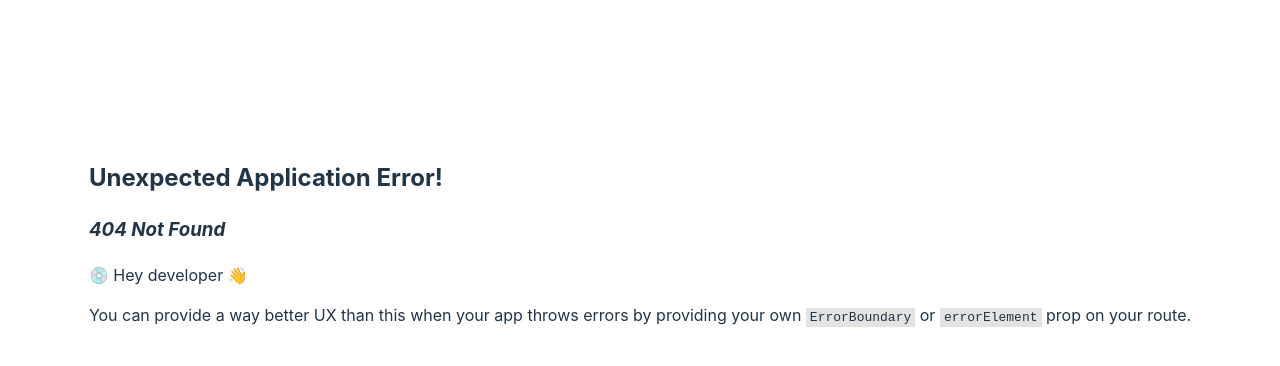
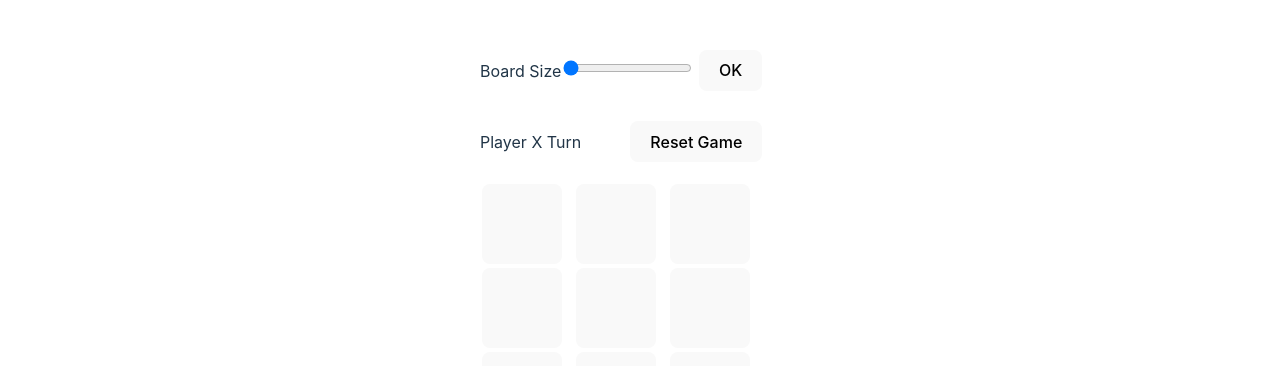
Before and after one commit to exception73/Frontend-Machind-Codiing-Rounds, a React (Vite) app: page /tictactoe in a window 1280 px wide. Before the commit this address had no page. Shown: the part 158-524 px from the top of the page. Built offline with nearby package versions, Linux system fonts and the light colour scheme.

Commit message:
sclable tictac toe

```diff
--- a/src/App.jsx
+++ b/src/App.jsx
@@ -5,6 +5,7 @@ import FileExplorer from './Components/FileExplorer/FileExplorer.jsx';
 import HomePage from './Components/HomePage';
 import PasswordGenerator from './Components/PasswordGenerator/PasswordGenerator.jsx';
 import Timer from './Components/Timer/Timer.jsx';
+import TicTaeToe from './Components/TicTacToe/TicTaeToe.jsx';
 
 const router = createBrowserRouter([
   {
@@ -23,6 +24,9 @@ const router = createBrowserRouter([
   },{
     path : 'stopwatch',
     element : <Timer />
+  },{
+    path : "tictactoe",
+    element : <TicTaeToe />
   }
 ]);
 
--- a/src/Components/TicTacToe/TicTaeToe.jsx
+++ b/src/Components/TicTacToe/TicTaeToe.jsx
@@ -0,0 +1,51 @@
+import React, {useState, useEffect} from 'react'
+import useTicTacToe from '../../hooks/TicTacToe/useTicTacToe.js'
+
+
+// const TIC_TAC_TOE_SIZE = 4;
+
+// import useTicTacToe
+const TicTaeToe = () => {
+  const [TIC_TAC_TOE_SIZE, setBoardSize] = useState(3);
+
+  const {board, turn, setTurn, winner, handleClick, handleReset} = useTicTacToe(TIC_TAC_TOE_SIZE);
+
+  const [newsize, setnewsize] = useState(3);
+
+
+  return (
+    <div>
+
+      <div style={{marginBottom:30}}>
+      <span>Board Size</span><input type="range" onChange={(e) => setBoardSize(e.target.value)}  value={TIC_TAC_TOE_SIZE} min={3} max={10}/> <button onClick={() => {handleReset(TIC_TAC_TOE_SIZE), setnewsize(TIC_TAC_TOE_SIZE)}}>OK</button>
+
+      </div>
+
+      <div style={{display:'flex', alignItems : 'center' , justifyContent:'space-between', marginBottom : 20}}>
+      {winner && winner == 'Draw' &&  `Game Draw`}
+      {winner && winner != 'Draw' &&  `Player ${winner} Wins`}
+      {!winner &&  `Player ${turn} Turn` }
+        <button onClick={() => handleReset(TIC_TAC_TOE_SIZE)}>Reset Game</button>
+      </div>
+
+      <div style={
+        {
+          display:"grid",
+          gridTemplateColumns: `repeat(${newsize}, 1fr)`
+        }
+      }>
+        {
+
+          board?.map((_,index) => {
+            // console.log()
+              return <button  disabled={winner ? true : false} key={index} style={{display:'flex', justifyContent:'center', alignItems:'center', height:'80px', width:'80px', margin:'2px'}} onClick={() => handleClick(index)}>{_}</button>
+          })
+        }
+      </div>
+
+
+    </div>
+  )
+}
+
+export default TicTaeToe
--- /dev/null
+++ b/src/hooks/TicTacToe/GenerateWinningPatterns.js
@@ -0,0 +1,39 @@
+function generateWinningPatterns(n) {
+    const WINNING = [];
+
+    // Rows
+    for (let i = 0; i < n; i++) {
+      const row = [];
+      for (let j = 0; j < n; j++) {
+        row.push(i * n + j);
+      }
+      WINNING.push(row);
+    }
+
+    // Columns
+    for (let j = 0; j < n; j++) {
+      const col = [];
+      for (let i = 0; i < n; i++) {
+        col.push(i * n + j);
+      }
+      WINNING.push(col);
+    }
+
+    // Top-left to bottom-right diagonal
+    const diag1 = [];
+    for (let i = 0; i < n; i++) {
+      diag1.push(i * n + i);
+    }
+    WINNING.push(diag1);
+
+    // Top-right to bottom-left diagonal
+    const diag2 = [];
+    for (let i = 0; i < n; i++) {
+      diag2.push(i * n + (n - 1 - i));
+    }
+    WINNING.push(diag2);
+
+    return WINNING;
+  }
+
+export default generateWinningPatterns
--- /dev/null
+++ b/src/hooks/TicTacToe/useTicTacToe.js
@@ -0,0 +1,63 @@
+import { useState } from "react";
+import generateWinningPatterns from "./GenerateWinningPatterns";
+
+function useTicTacToe(n=3){
+    const initialBoard = (size) => Array(size*size).fill(null);
+    const [board, setBoard] = useState(initialBoard(n))
+    const [turn, setTurn] = useState('X')
+    const [winner, setWinner] = useState(null);
+
+    const WINNING = generateWinningPatterns(n)
+
+
+    const checkWinning = (nb) => {
+
+        for (let i = 0; i < WINNING.length; i++) {
+          const pattern = WINNING[i];
+          const first = nb[pattern[0]];
+          if (first && pattern.every(index => nb[index] === first)) {
+            return first;
+          }
+        }
+        return null;
+      }
+
+    function checkDraw(nb){
+        return nb.includes(null)
+
+    }
+
+
+    function handleClick(ind){
+        if(board[ind]) return;
+        let newboard = [...board];
+        newboard[ind] = turn;
+        setBoard(newboard);
+
+        if(checkDraw(newboard)){
+          if(turn == 'X') setTurn('O');
+        else setTurn('X');
+        }
+        let win = checkWinning(newboard);
+        if(win) setWinner(win)
+
+       if(!checkDraw(newboard) && winner == null){
+        setWinner('Draw')
+       }
+
+    }
+
+    function handleReset(size){
+        // useTicTacToe(size);
+        setBoard(initialBoard(size));
+        setTurn('X');
+        setWinner(null);
+    }
+
+        console.log(winner)
+
+
+    return {board, turn, setTurn, handleClick, winner, handleReset};
+}
+
+export default useTicTacToe;
--- a/src/index.css
+++ b/src/index.css
@@ -53,6 +53,7 @@ button {
 }
 button:hover {
   border-color: #646cff;
+  background-color: black;
 }
 button:focus,
 button:focus-visible {
```
